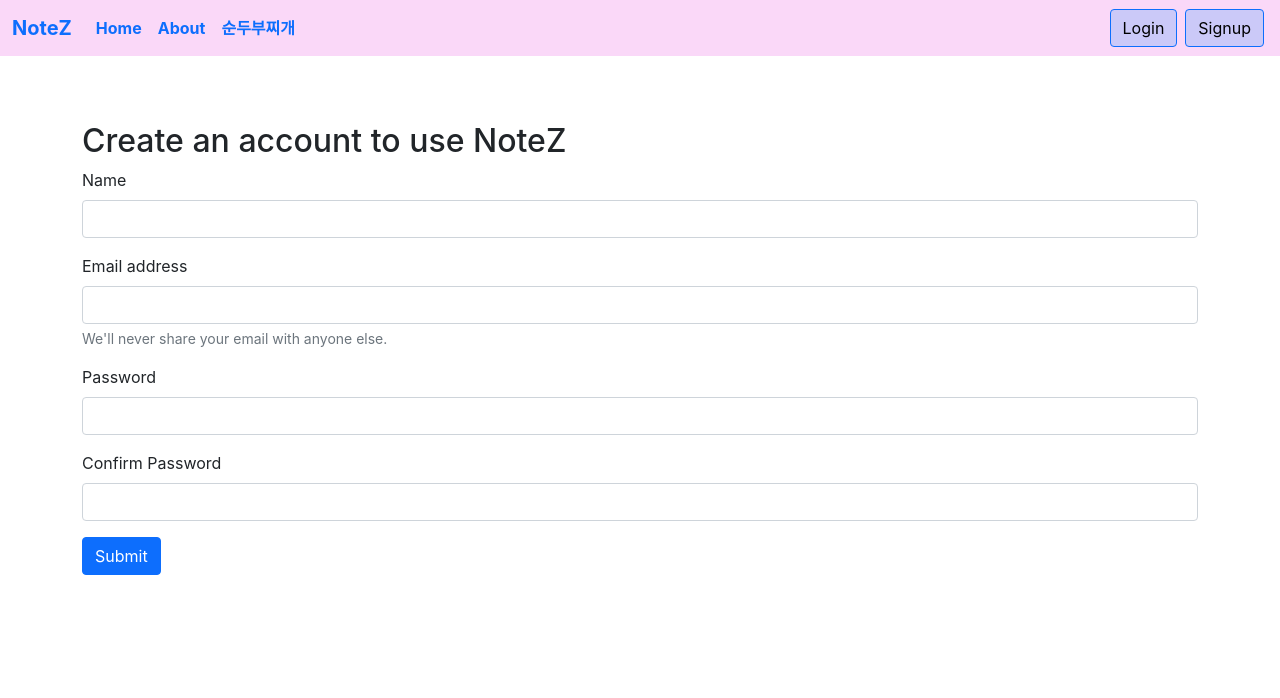
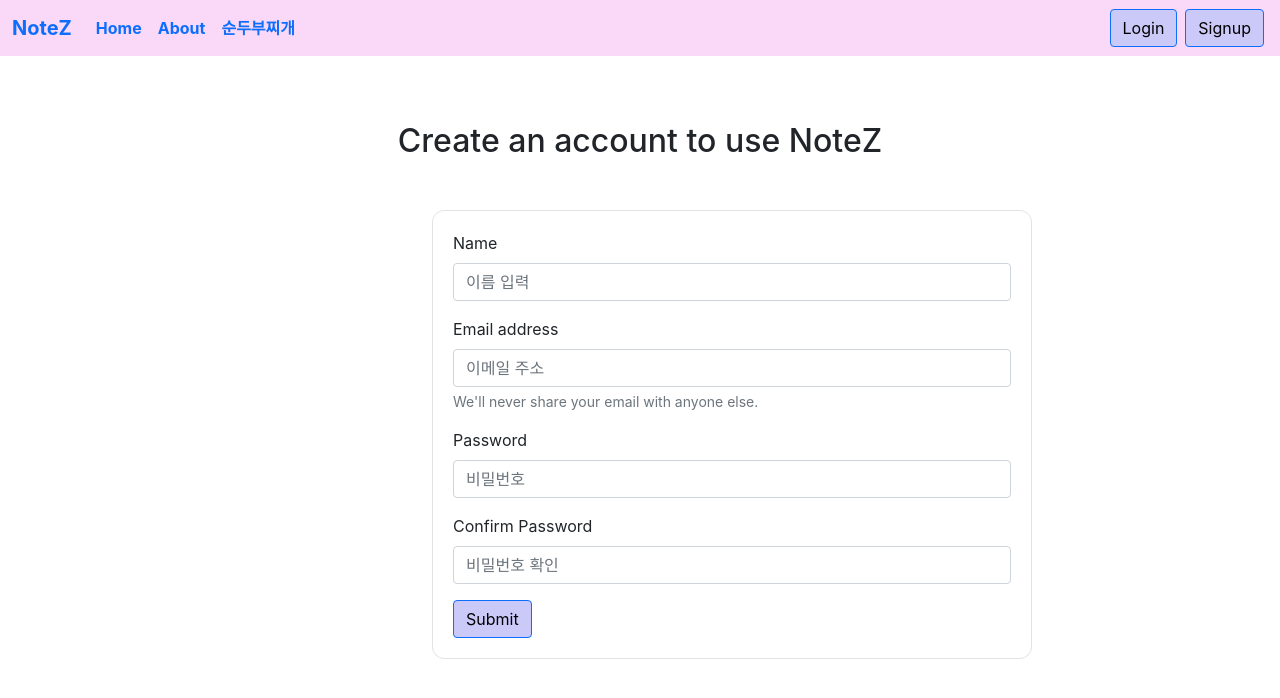
Before and after one commit to euneff/retry, a React (Create React App) app: page /signup in a window 1280 px wide. Shown: the top 698 px of the page. Built offline with nearby package versions, Linux system fonts and the light colour scheme.

Commit message:
회원가입 디자인 변경

```diff
--- a/src/components/Signup.js
+++ b/src/components/Signup.js
@@ -39,27 +39,27 @@ const Signup = (props) => {
   }
   return (
 <div className='mt-3'>
-            <h2>Create an account to use NoteZ</h2>
-          <form onSubmit={handleSubmit}>
+            <h2 style={{textAlign:'center'}}>Create an account to use NoteZ</h2>
+          <form onSubmit={handleSubmit} style={{border:'1px solid #e1e3e5',borderRadius:'12px', width:'600px', backgrounColor:'#fff',padding: '20px', margin:'50px 350px' }}>
       <div className="mb-3">
         <label htmlhtmlfor="name" className="form-label">Name</label>
-        <input type="text" className="form-control" id="name" name="name" aria-describedby="emailHelp" onChange={onChange}/>
+        <input type="text" className="form-control" id="name" name="name" aria-describedby="emailHelp" onChange={onChange} placeholder="이름 입력"/>
       </div>
       <div className="mb-3">
         <label htmlhtmlfor="email" className="form-label">Email address</label>
-        <input type="email" className="form-control" id="email" name="email" aria-describedby="emailHelp" onChange={onChange}/>
+        <input type="email" className="form-control" id="email" name="email" aria-describedby="emailHelp" onChange={onChange} placeholder="이메일 주소 "/>
         <div id="emailHelp" className="form-text">We'll never share your email with anyone else.</div>
       </div>
       <div className="mb-3">
         <label htmlhtmlfor="password" className="form-label">Password</label>
-        <input type="password" className="form-control" id="password" name="password" minLength={5} required onChange={onChange}/>
+        <input type="password" className="form-control" id="password" name="password" minLength={5} required onChange={onChange} placeholder="비밀번호"/>
       </div>
       <div className="mb-3">
         <label htmlhtmlfor="cpassword" className="form-label">Confirm Password</label>
-        <input type="password" className="form-control" id="cpassword" name="cpassword" minLength={5} required onChange={onChange}/>
+        <input type="password" className="form-control" id="cpassword" name="cpassword" minLength={5} required onChange={onChange} placeholder="비밀번호 확인"/>
       </div>
 
-      <button type="submit" className="btn btn-primary">Submit</button>
+      <button type="submit" className="btn btn-primary" style={{backgroundColor:'#CBC9F8',color:'#000000'}}>Submit</button>
     </form>
     </div>
   )
```
